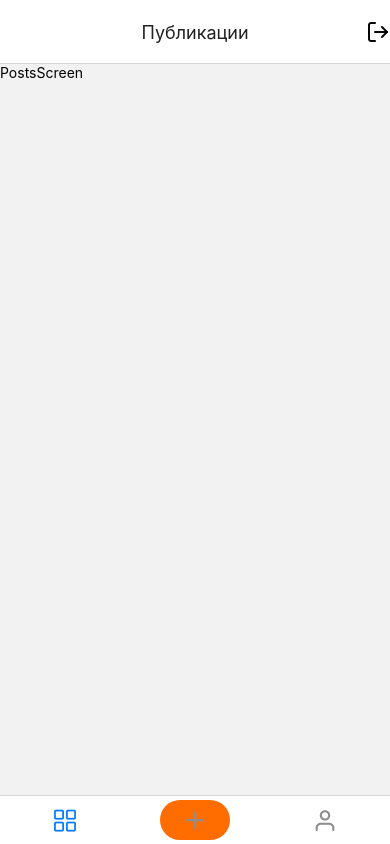
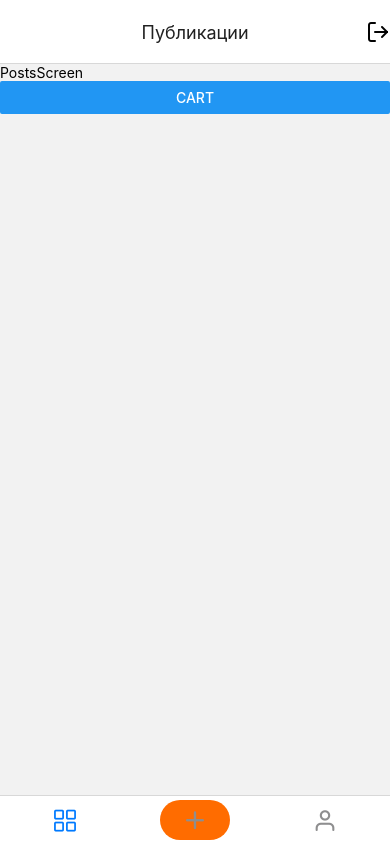
Before and after one commit to artipavl/goit-react-n-phone, a React Native app: screen / in a window 390 px wide. Built offline with nearby package versions, Linux system fonts and the light colour scheme.

Commit message:
Update PostsScreen.js

```diff
--- a/screens/main/PostsScreen.js
+++ b/screens/main/PostsScreen.js
@@ -1,12 +1,11 @@
-import React from 'react';
-import { Text, View } from 'react-native';
+import React from "react";
+import { Button, Text, View } from "react-native";
 
-const PostsScreen = ({
-    params,
-}) => (
-    <View>
-        <Text>PostsScreen</Text>
-    </View>
+const PostsScreen = ({ navigation }) => (
+  <View>
+    <Text>PostsScreen</Text>
+    <Button onPress={() => navigation.navigate("Карта")} title='cart'/>
+  </View>
 );
 
 export default PostsScreen;
```
